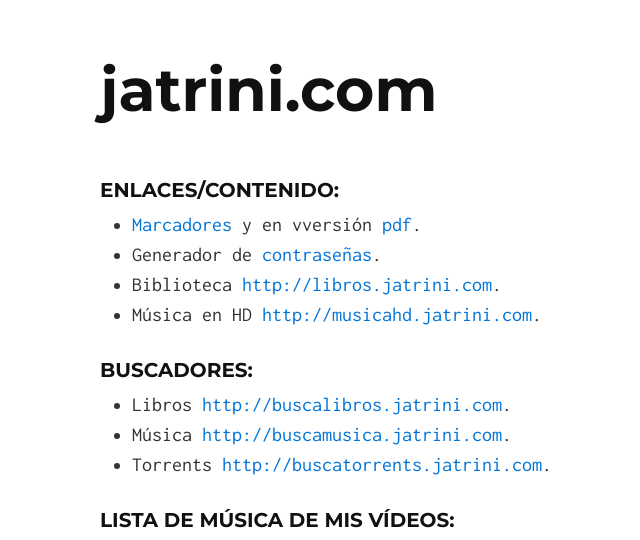
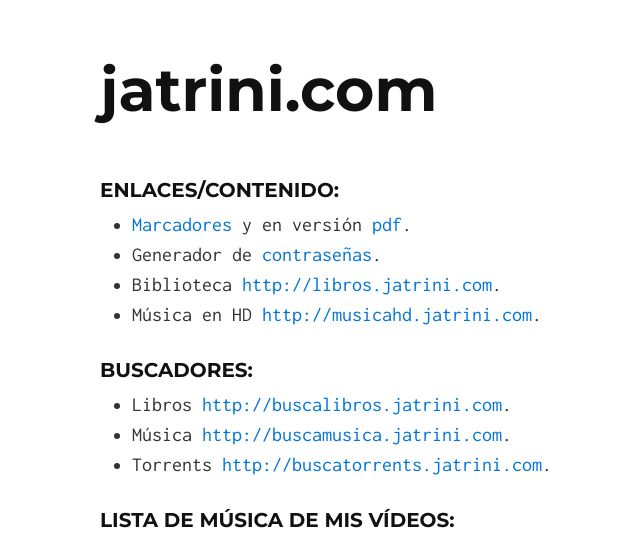
Before and after one commit to jatrini/jatrini.com, a Jekyll site: the page built from index.md, in a window 1280 px wide, cut to the strip 0-540 px from the top of the page. Shown: the whole strip, without its empty margins (238-878 px from the left). Built offline with Jekyll 4.4.1, drawn with Linux system fonts in a browser that asks for light colours; our own code applies the rules of GitHub Pages for plain Markdown files.

Commit message:
Update index.md

```diff
--- a/index.md
+++ b/index.md
@@ -1,5 +1,5 @@
 #### **Enlaces/Contenido:**
-- [Marcadores](marcadores) y en vversión [pdf](marcadores/marcadores.pdf).
+- [Marcadores](marcadores) y en versión [pdf](marcadores/marcadores.pdf).
 - Generador de [contraseñas](passwords).
 - Biblioteca [http://libros.jatrini.com](http://libros.jatrini.com).
 - Música en HD [http://musicahd.jatrini.com](http://musicahd.jatrini.com).
```
